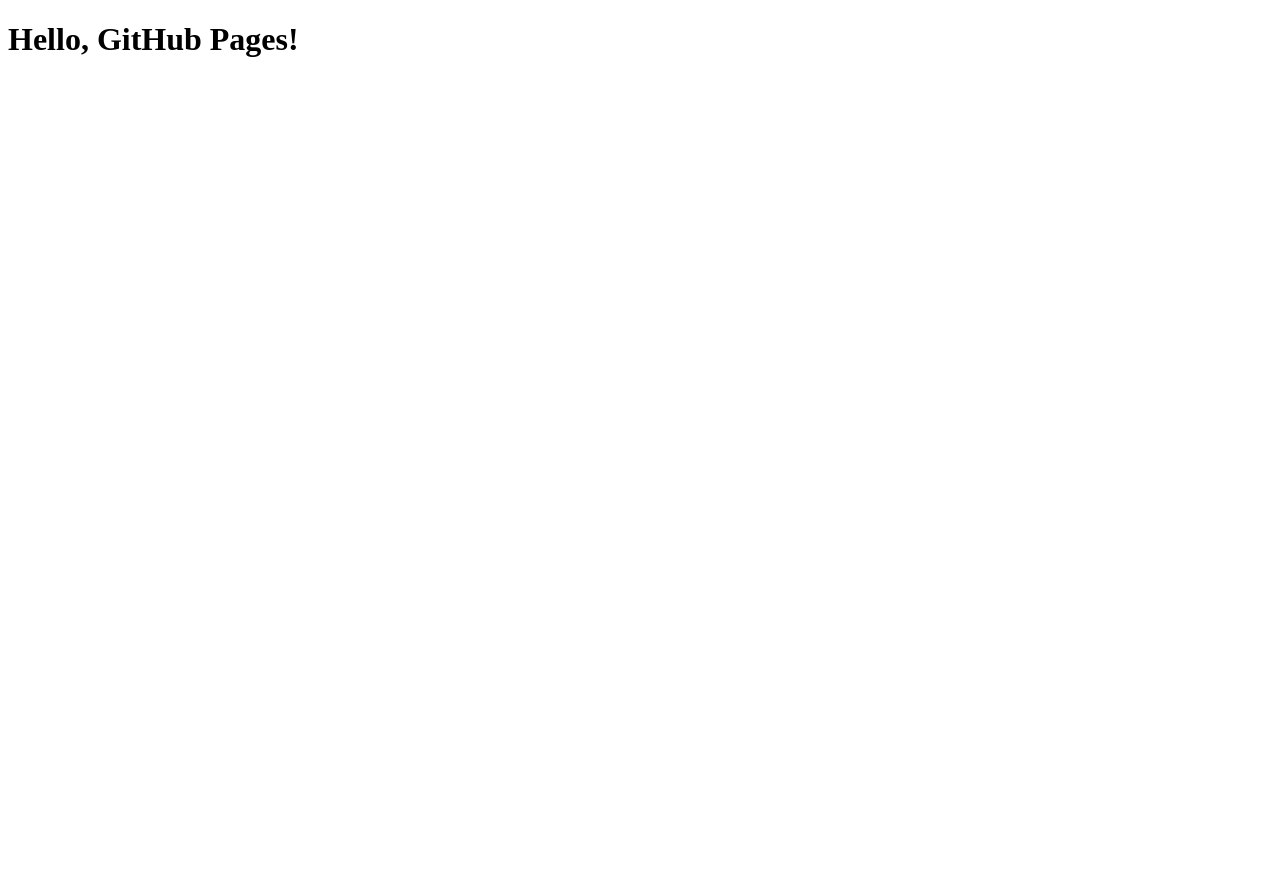
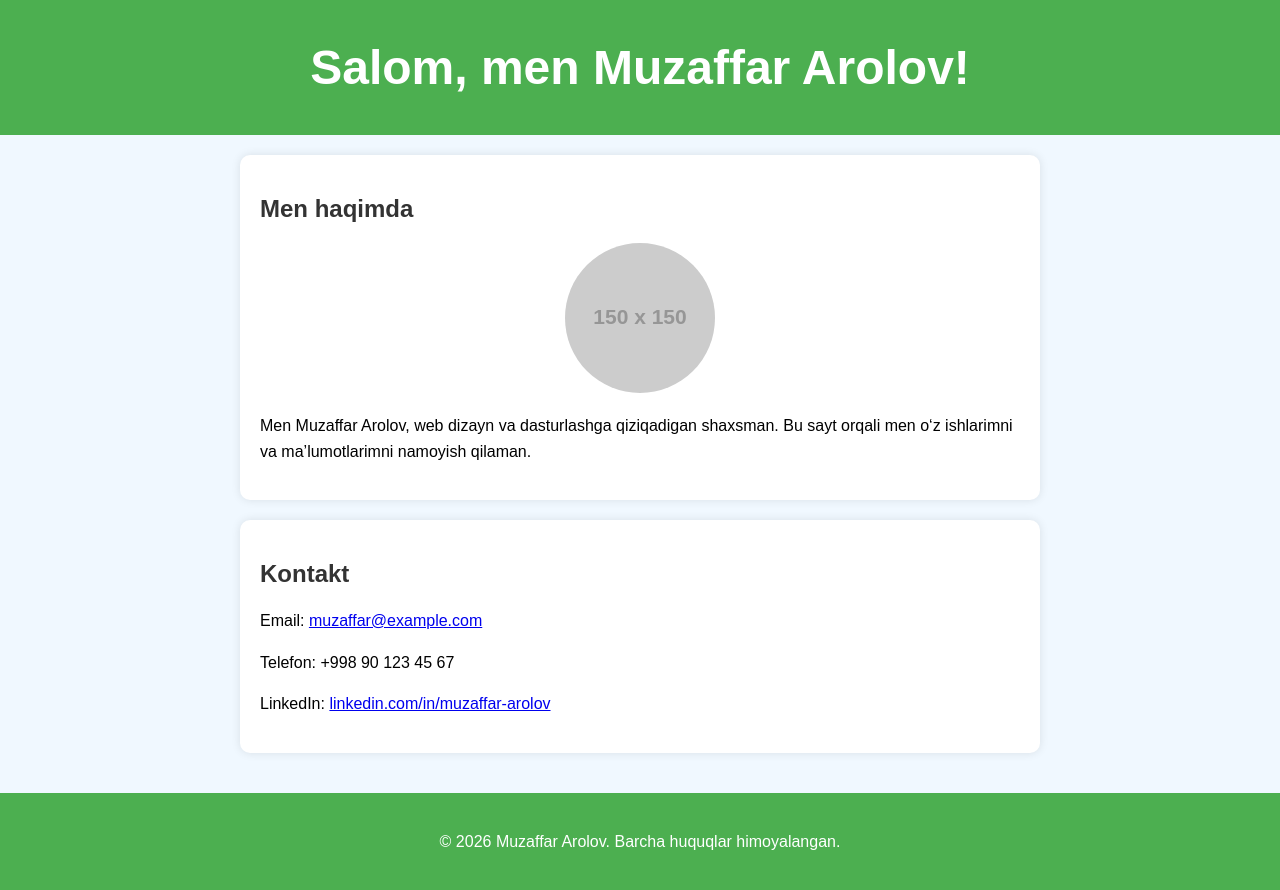
Before and after one commit to Arolovdasturchi/my-website, a plain HTML site: page index.html in a window 1280 px wide. Before the commit the page ends 800 px from the top, so only its background shows below. Drawn offline with Linux system fonts and the light colour scheme; placeholder pictures from the web are drawn by us.

Commit message:
Update homepage

```diff
--- a/index.html
+++ b/index.html
@@ -1,11 +1,80 @@
-<!-- index.html -->
 <!DOCTYPE html>
-<html lang="en">
+<html lang="uz">
 <head>
-<meta charset="UTF-8">
-<title>My GitHub Page</title>
+    <meta charset="UTF-8">
+    <meta name="viewport" content="width=device-width, initial-scale=1.0">
+    <title>Muzaffar Arolovning Sayti</title>
+    <style>
+        body {
+            font-family: Arial, sans-serif;
+            background-color: #f0f8ff;
+            margin: 0;
+            padding: 0;
+        }
+        header {
+            background-color: #4caf50;
+            color: white;
+            text-align: center;
+            padding: 40px 20px;
+        }
+        header h1 {
+            margin: 0;
+            font-size: 3em;
+        }
+        main {
+            padding: 20px;
+            max-width: 800px;
+            margin: auto;
+        }
+        section {
+            background-color: white;
+            margin-bottom: 20px;
+            padding: 20px;
+            border-radius: 10px;
+            box-shadow: 0 0 10px rgba(0,0,0,0.1);
+        }
+        img {
+            max-width: 200px;
+            border-radius: 50%;
+            display: block;
+            margin: 20px auto;
+        }
+        h2 {
+            color: #333;
+        }
+        p {
+            line-height: 1.6;
+        }
+        footer {
+            text-align: center;
+            padding: 20px;
+            background-color: #4caf50;
+            color: white;
+        }
+    </style>
 </head>
 <body>
-<h1>Hello, GitHub Pages!</h1>
+    <header>
+        <h1>Salom, men Muzaffar Arolov!</h1>
+    </header>
+
+    <main>
+        <section id="about">
+            <h2>Men haqimda</h2>
+            <img src="https://via.placeholder.com/150" alt="Muzaffar Arolov">
+            <p>Men Muzaffar Arolov, web dizayn va dasturlashga qiziqadigan shaxsman. Bu sayt orqali men o‘z ishlarimni va ma’lumotlarimni namoyish qilaman.</p>
+        </section>
+
+        <section id="contact">
+            <h2>Kontakt</h2>
+            <p>Email: <a href="mailto:muzaffar@example.com">muzaffar@example.com</a></p>
+            <p>Telefon: +998 90 123 45 67</p>
+            <p>LinkedIn: <a href="#">linkedin.com/in/muzaffar-arolov</a></p>
+        </section>
+    </main>
+
+    <footer>
+        <p>© 2026 Muzaffar Arolov. Barcha huquqlar himoyalangan.</p>
+    </footer>
 </body>
 </html>
```
